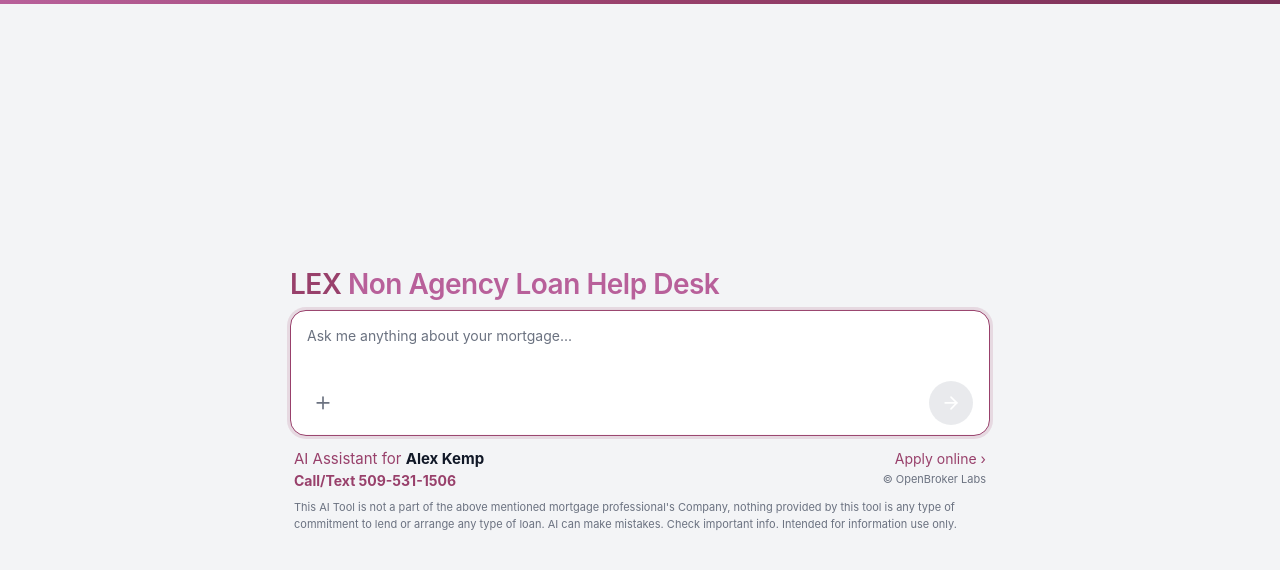
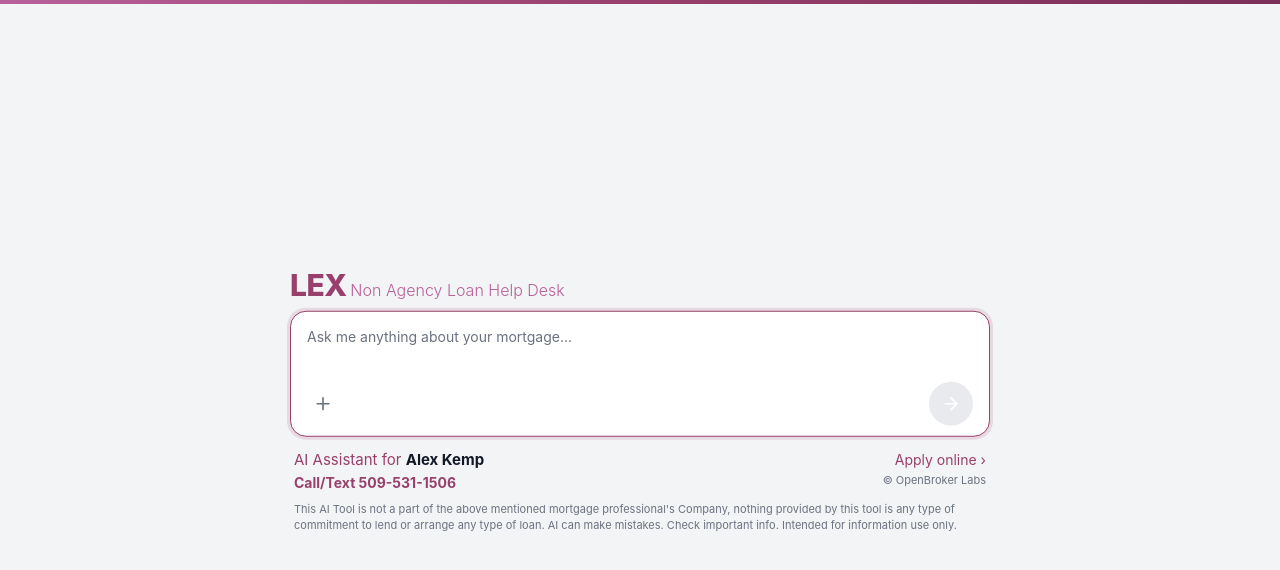
Before and after one commit to mortava/myagentlex, a website: page index.html in a window 1280 px wide. Drawn offline with Linux system fonts and the light colour scheme.

Commit message:
LEX bold 30px, subtitle light 16px
Co-Authored-By: Claude Opus 4.6 <noreply@anthropic.com>

```diff
--- a/index.html
+++ b/index.html
@@ -661,18 +661,21 @@
       }
 
       .brand-logo {
-        font-size: 28px;
-        font-weight: 600;
         line-height: 1.2;
         letter-spacing: -0.5px;
       }
 
       .brand-logo .part1 {
+        font-size: 30px;
+        font-weight: 800;
         color: var(--brand-color, #1F2937);
       }
 
       .brand-logo .part2 {
+        font-size: 16px;
+        font-weight: 300;
         color: var(--accent-brand, #9CA3AF);
+        letter-spacing: 0;
       }
 
       /* ── Gradient top bar ── */
```
